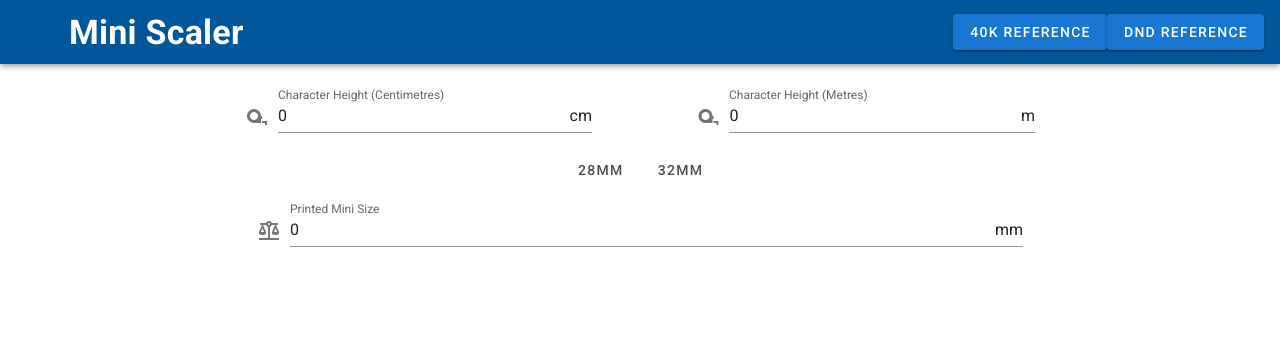
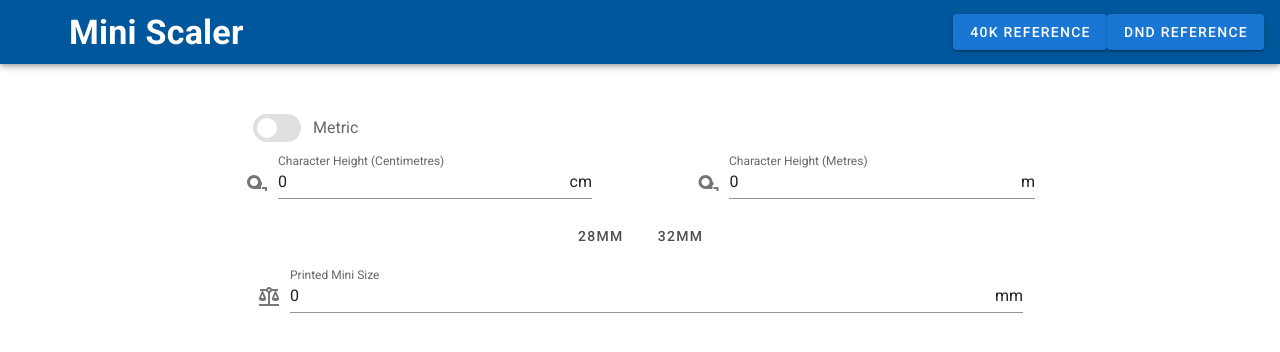
Before and after one commit to nMckenryan/Mini-Scaler, a Vue app: page / in a window 1280 px wide. Shown: the top 352 px of the page. Built offline with nearby package versions, Linux system fonts and the light colour scheme.

Commit message:
Added a Metric/Imperial Switch. Might move to top later.

```diff
--- a/src/components/ScaleCalculator.vue
+++ b/src/components/ScaleCalculator.vue
@@ -2,12 +2,12 @@
   <v-container width="200" class="mx-auto mt-5">
     <v-row class="text-center">
       <v-col class="mb-5 mx-auto" cols="8">
+        <!-- TOGGLE IMPERIAL/METRIC -->
+        <v-switch v-model="isImp" inset :label="label"></v-switch>
+
         <v-form>
-          <v-layout row wrap>
-            <!-- TODO: Instantiate Imperial Conversion -->
-
+          <v-layout row wrap v-if="isImp == false">
             <!-- CENTIMETRES -->
-
             <v-flex s2>
               <v-text-field
                 label="Character Height (Centimetres)"
@@ -20,7 +20,6 @@
             <v-spacer></v-spacer>
 
             <!-- METRES -->
-
             <v-flex s2>
               <v-text-field
                 label="Character Height (Metres)"
@@ -28,6 +27,32 @@
                 v-model.lazy="realM"
                 type="number"
                 suffix="m"
+              ></v-text-field>
+            </v-flex>
+          </v-layout>
+
+          <v-layout row wrap v-else>
+            <!-- INCHES  -->
+            <v-flex s2>
+              <v-text-field
+                label="Character Height (Inches)"
+                prepend-icon="mdi-tape-measure"
+                v-model.lazy="realI"
+                type="number"
+                suffix="inch"
+              ></v-text-field>
+            </v-flex>
+
+            <v-spacer></v-spacer>
+
+            <!-- FEET -->
+            <v-flex s2>
+              <v-text-field
+                label="Character Height (Feet)"
+                prepend-icon="mdi-tape-measure"
+                v-model.lazy="realF"
+                type="number"
+                suffix="ft"
               ></v-text-field>
             </v-flex>
           </v-layout>
@@ -75,6 +100,9 @@ export default {
     masterMeasure: 0,
     realCm: 0,
     realM: 0,
+    realI: 0,
+    realF: 0,
+    isImp: false,
     scaleType: 28,
     scaleHeight: 0,
   }),
@@ -87,15 +115,19 @@ export default {
 
     realCm: function() {
       this.realM = this.realCm / 100;
-    },
-
-    masterMeasure: function() {
-      this.realCm = this.masterMeasure;
-      this.realM = this.masterMeasure / 100;
+      // this.realI = this.convertImp(this.realCm);
     },
 
     realM: function() {
       this.realCm = this.realM * 100;
+    },
+
+    realI: function() {
+      this.convertInch(this.realI);
+    },
+
+    realF: function() {
+      this.convertFt(this.realF);
     },
   },
 
@@ -117,6 +149,11 @@ export default {
       console.log(this.scaleHeight + equation);
       return this.realCm / equation; //scale for 32mm
     },
+
+    label: function() {
+      const l = this.isImp == true ? "Imperial" : "Metric";
+      return l;
+    },
   },
 
   methods: {
@@ -128,14 +165,20 @@ export default {
       }
       this.scaleToMini();
     },
+
     convertImp(v) {
-      // 1 ft = 0.3m
-      this.realMetric = v * 0.3;
+      // 1 inch  = 2.54cm
+      this.realCm = v / 0.3937;
     },
 
     convertMetric(v) {
       //1m = 3.28ft
-      this.realImperial = v * 3.28;
+      this.realI = v * 3.28;
+    },
+
+    convertInch(v) {
+      // 1 inch  = 2.54cm
+      this.realCm = v / 0.3937;
     },
   },
 };
```
